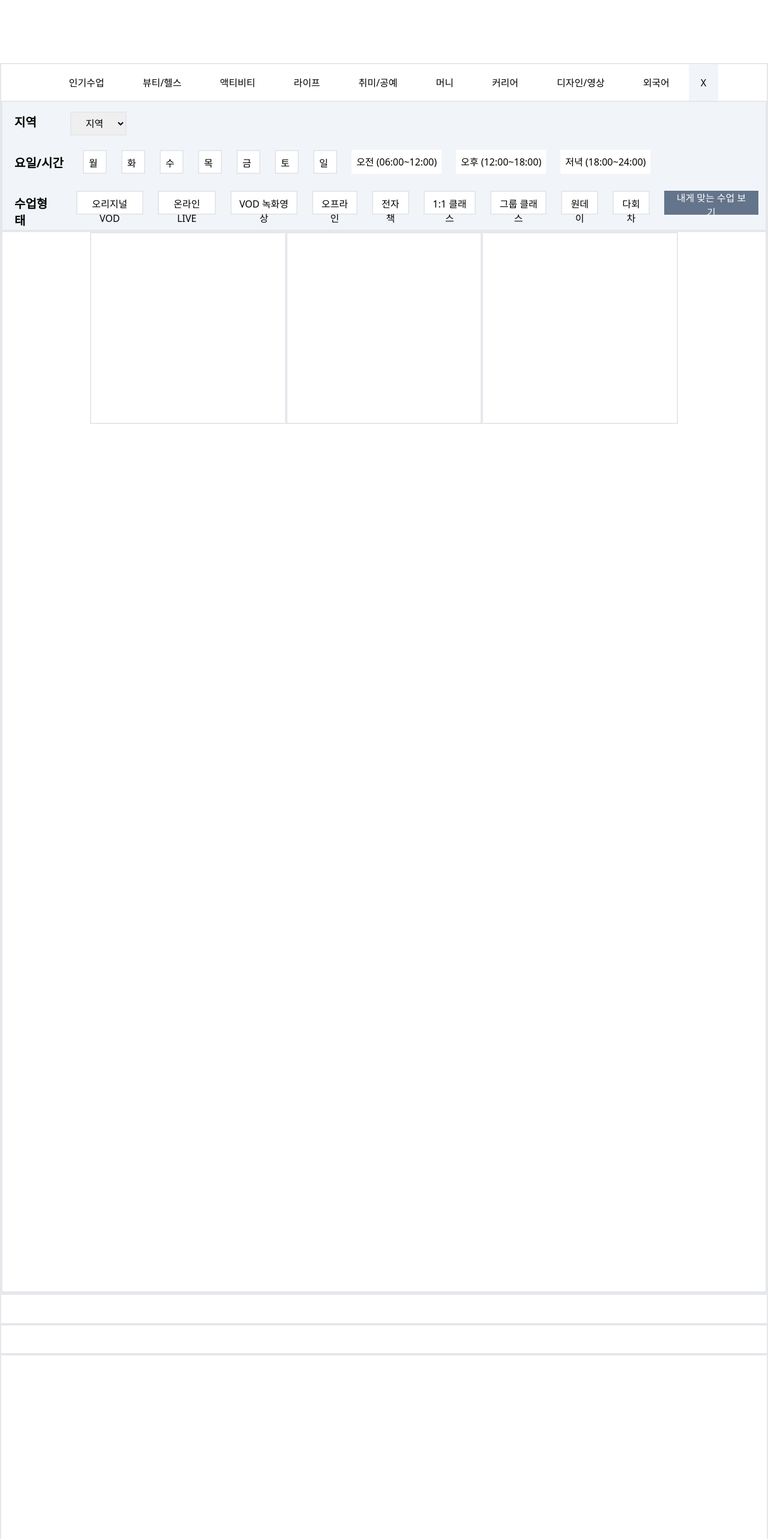
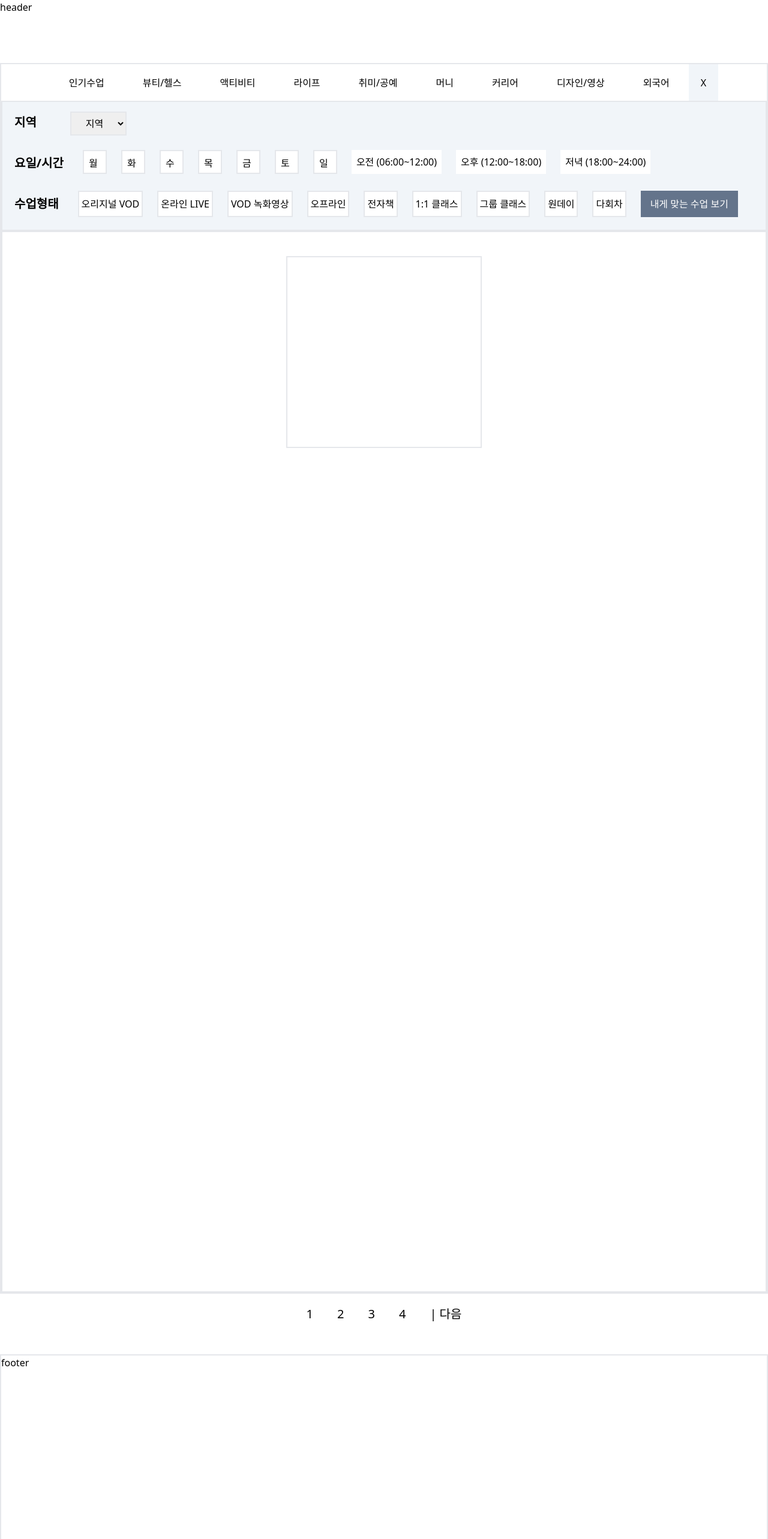
Before and after one commit to taling-externship-group2/frontend, a Vue app: page /Home/Search in a window 1280 px wide. Shown: the top 2566 px of the page at 60% size. Built offline with nearby package versions, Linux system fonts and the light colour scheme.

Commit message:
Feat page no action

```diff
--- a/src/views/SearchPage.vue
+++ b/src/views/SearchPage.vue
@@ -1,6 +1,6 @@
 <template>
   <div data-test="search-page">
-    <div class="box-border h-[105px] border-1"></div>
+    <div class="box-border h-[105px] border-1">header</div>
     <div class="box-border border-2 flex flex-col">
       <div class="flex justify-center box-border h-[61px] border-1">
         <button
@@ -44,11 +44,11 @@
         </div>
         <div class="flex flex-row">
           <div class="text-xl bg-slate-100 m-5 font-extrabold">수업형태</div>
-          <div class="flex m-3 bg-white h-[40px] w-auto box-border border-2"
+          <div class="flex m-3 bg-white h-auto w-auto box-border border-2"
             v-for="(type, index) in class_type_arr" :key="index">
-            <button class="p-2">{{ type }}</button>
+            <button class="p-1">{{ type }}</button>
           </div>
-          <button class="bg-slate-500 px-4 h-[40px] m-3 text-white">내게 맞는 수업 보기</button>
+          <button class="bg-slate-500 px-4 h-auto m-3 text-white">내게 맞는 수업 보기</button>
         </div>
         <div class=""></div>
         <div class=""></div>
@@ -57,14 +57,18 @@
         @mouseover="showoffModal" @focus="bar"
         v-bind:class="[margin_top]"
         class="box-border h-[1770px] border-2 flex flex-row justify-center flex-nowrap">
-        <div class="box-border h-[320px] w-[326.66px] border-2"></div>
-        <div class="box-border h-[320px] w-[326.66px] border-2"></div>
-        <div class="box-border h-[320px] w-[326.66px] border-2"></div>
+        <div class="m-10 box-border h-[320px] w-[326.66px] border-2"></div>
       </div>
     </div>
-    <div class="box-border h-[51.4px] border-2"></div>
-    <div class="box-border h-[50px] border-2"></div>
-    <div class="box-border h-[374.8px] border-2"></div>
+    <div class="text-xl flex flex-row h-[51.4px] list-none justify-center">
+      <li class="m-5">1</li>
+      <li class="m-5">2</li>
+      <li class="m-5">3</li>
+      <li class="m-5">4</li>
+      <li class="m-5">| 다음</li>
+    </div>
+    <div class="h-[50px]"></div>
+    <div class="box-border h-[374.8px] border-2">footer</div>
   </div>
 </template>
 
```
